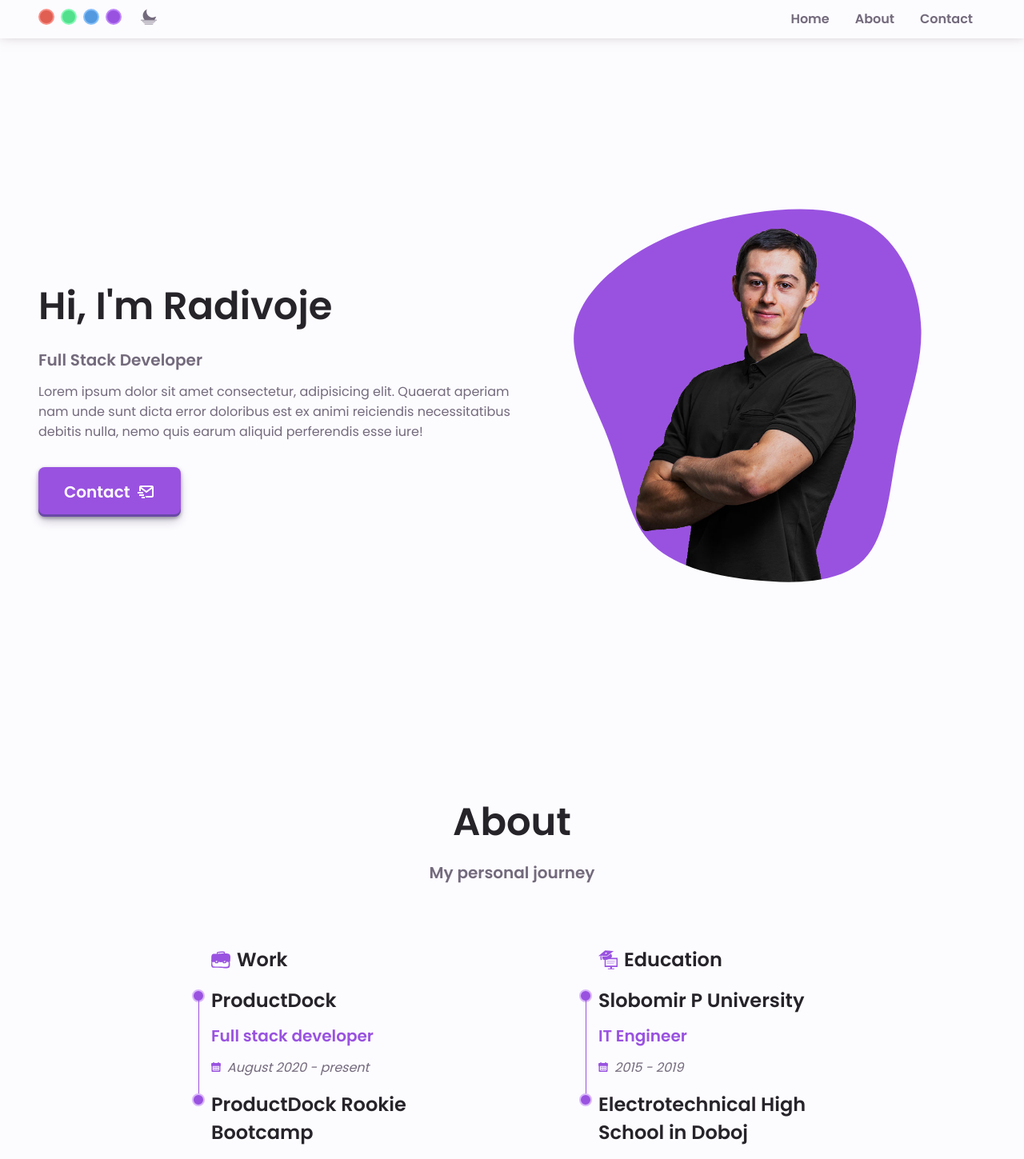
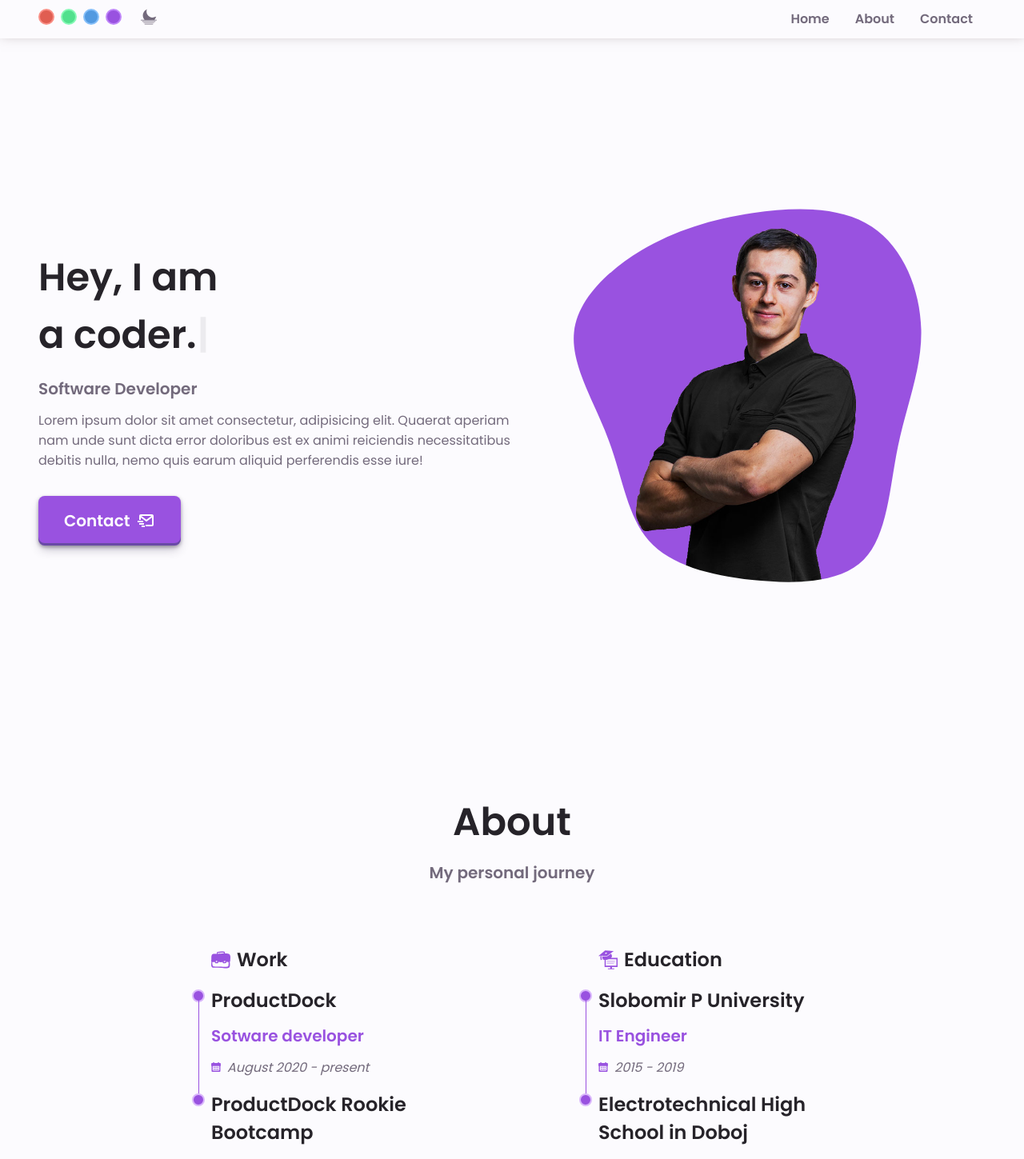
Before and after one commit to rkatanic/portfolio, a React (Create React App) app: page / in a window 1280 px wide. Shown: the top 1449 px of the page at 80% size. Built offline with nearby package versions, Linux system fonts and the light colour scheme.

Commit message:
Add typewriter effect on home page

```diff
--- a/package.json
+++ b/package.json
@@ -11,6 +11,7 @@
     "react": "^17.0.2",
     "react-dom": "^17.0.2",
     "react-scripts": "4.0.3",
+    "typewriter-effect": "^2.18.2",
     "web-vitals": "^1.1.2"
   },
   "scripts": {
--- a/src/components/About.jsx
+++ b/src/components/About.jsx
@@ -29,7 +29,7 @@ const About = () => {
               <div className="about-line"></div>
 
               <h2>ProductDock</h2>
-              <h3>Full stack developer</h3>
+              <h3>Sotware developer</h3>
               <p>
                 <CalendarIcon />
                 August 2020 - present
--- a/src/components/Home.css
+++ b/src/components/Home.css
@@ -1,6 +1,7 @@
 .home {
   display: flex;
   align-items: center;
+  flex: 1;
 }
 
 .home-title {
--- a/src/components/Home.jsx
+++ b/src/components/Home.jsx
@@ -1,4 +1,5 @@
 import Section from "./Section";
+import Typewriter from "typewriter-effect";
 import myimage from "../assets/images/me1.png";
 import { ReactComponent as MailSendIcon } from "../assets/icons/mail-send.svg";
 
@@ -9,8 +10,17 @@ const Home = () => {
     <Section id="home">
       <div className="home">
         <div className="home-content">
-          <h2 className="home-title">Hi, I'm Radivoje</h2>
-          <h3 className="home-subtitle">Full Stack Developer</h3>
+          <h2 className="home-title">
+            Hey, I am &nbsp;
+            <Typewriter
+              options={{
+                strings: ["Radivoje.", "a coder.", "creative."],
+                autoStart: true,
+                loop: true,
+              }}
+            />
+          </h2>
+          <h3 className="home-subtitle">Software Developer</h3>
           <p className="home-description">
             Lorem ipsum dolor sit amet consectetur, adipisicing elit. Quaerat
             aperiam nam unde sunt dicta error doloribus est ex animi reiciendis
```
Also changed, not shown: 1 other file (tests, documents, lock files or other folders).
